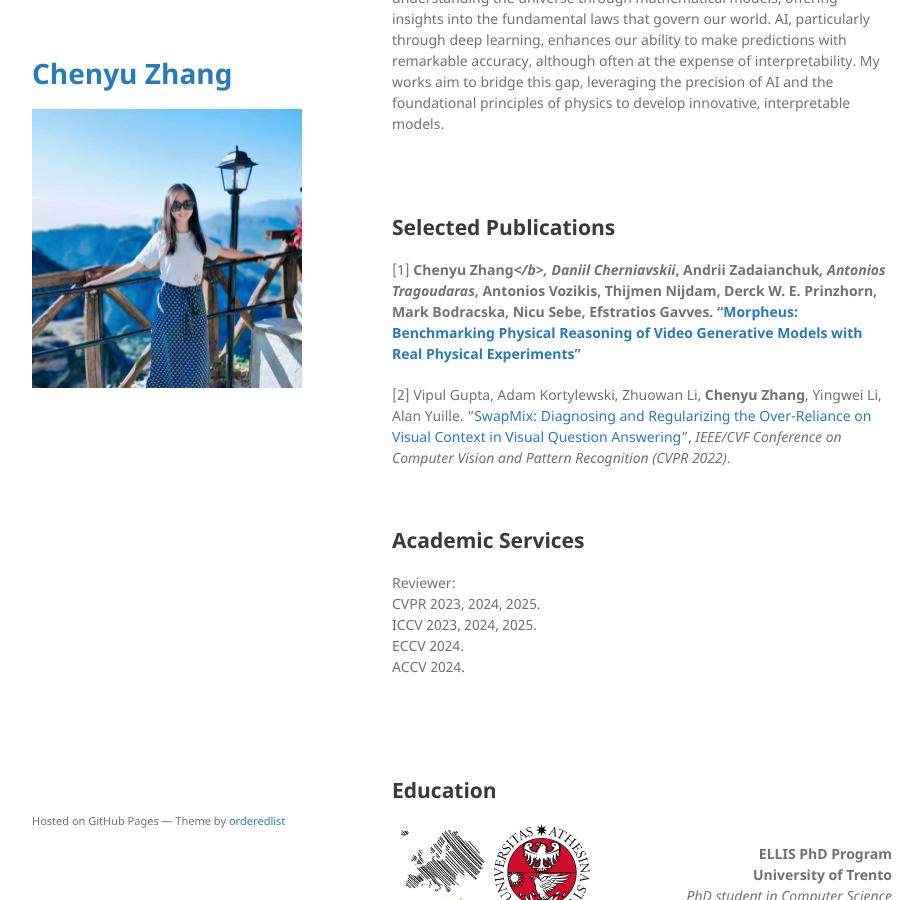
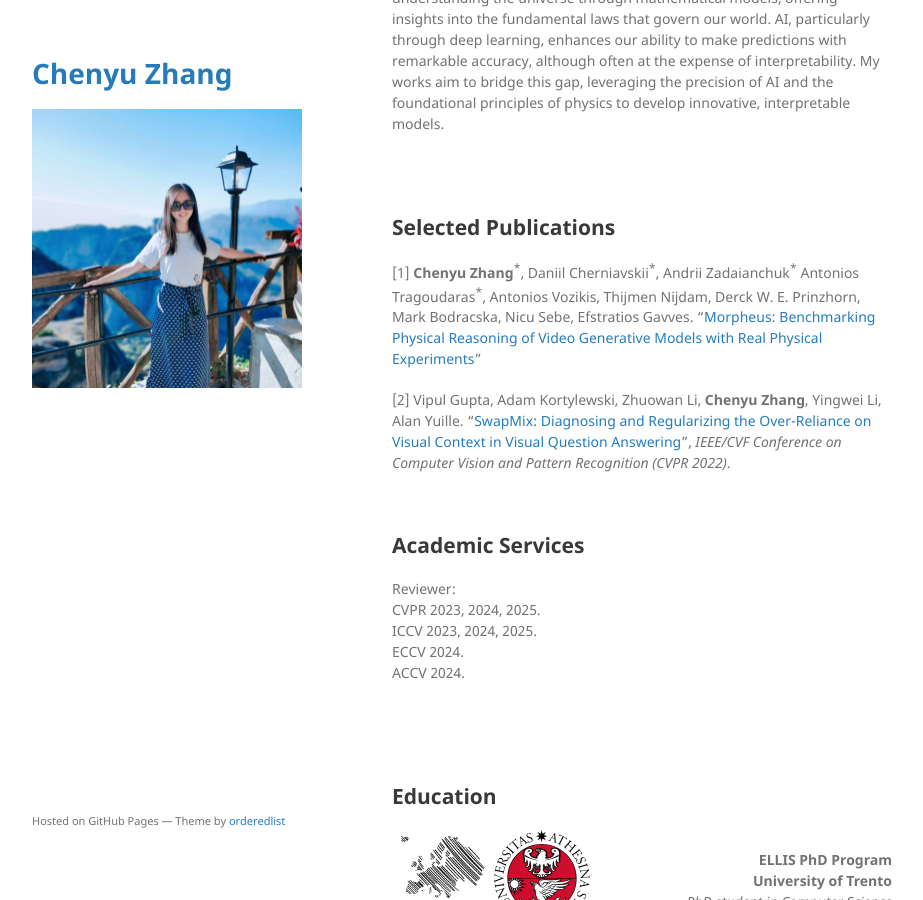
Before and after one commit to AngelicaZ/angelicaz.github.io, a Jekyll site: the page built from index.md, in a window 1280 px wide and 900 px high, scrolled down 321 px. Shown: the whole window, without its empty margins (178-1101 px from the left). Built offline with Jekyll 4.4.1, drawn with Linux system fonts in a browser that asks for light colours; our own code applies the rules of GitHub Pages for plain Markdown files; the repository's description, which GitHub fills in, is left out; part of the change alters nothing that is shown.

Commit message:
fix some * errors

```diff
--- a/index.md
+++ b/index.md
@@ -18,7 +18,7 @@ Combining physics with AI is fun. Physics provides the framework for understandi
 
 ## Selected Publications
 
-[1] <b>Chenyu Zhang*</b>, Daniil Cherniavskii*, Andrii Zadaianchuk*, Antonios Tragoudaras*, Antonios Vozikis, Thijmen Nijdam, Derck W. E. Prinzhorn, Mark Bodracska, Nicu Sebe, Efstratios Gavves. "[Morpheus: Benchmarking Physical Reasoning of Video Generative Models with Real Physical Experiments](https://arxiv.org/pdf/2504.02918v1)"
+[1] <b>Chenyu Zhang</b><sup>&#42;</sup>, Daniil Cherniavskii<sup>&#42;</sup>, Andrii Zadaianchuk<sup>&#42;</sup> Antonios Tragoudaras<sup>&#42;</sup>, Antonios Vozikis, Thijmen Nijdam, Derck W. E. Prinzhorn, Mark Bodracska, Nicu Sebe, Efstratios Gavves. "[Morpheus: Benchmarking Physical Reasoning of Video Generative Models with Real Physical Experiments](https://arxiv.org/pdf/2504.02918v1)"
 
 [2] Vipul Gupta, Adam Kortylewski, Zhuowan Li, <b>Chenyu Zhang</b>, Yingwei Li, Alan Yuille. “[SwapMix: Diagnosing and Regularizing the Over-Reliance on Visual Context in Visual Question Answering](https://openaccess.thecvf.com/content/CVPR2022/papers/Gupta_SwapMix_Diagnosing_and_Regularizing_the_Over-Reliance_on_Visual_Context_in_CVPR_2022_paper.pdf)”, <i>IEEE/CVF Conference on Computer Vision and Pattern Recognition (CVPR 2022)</i>.
 
```
